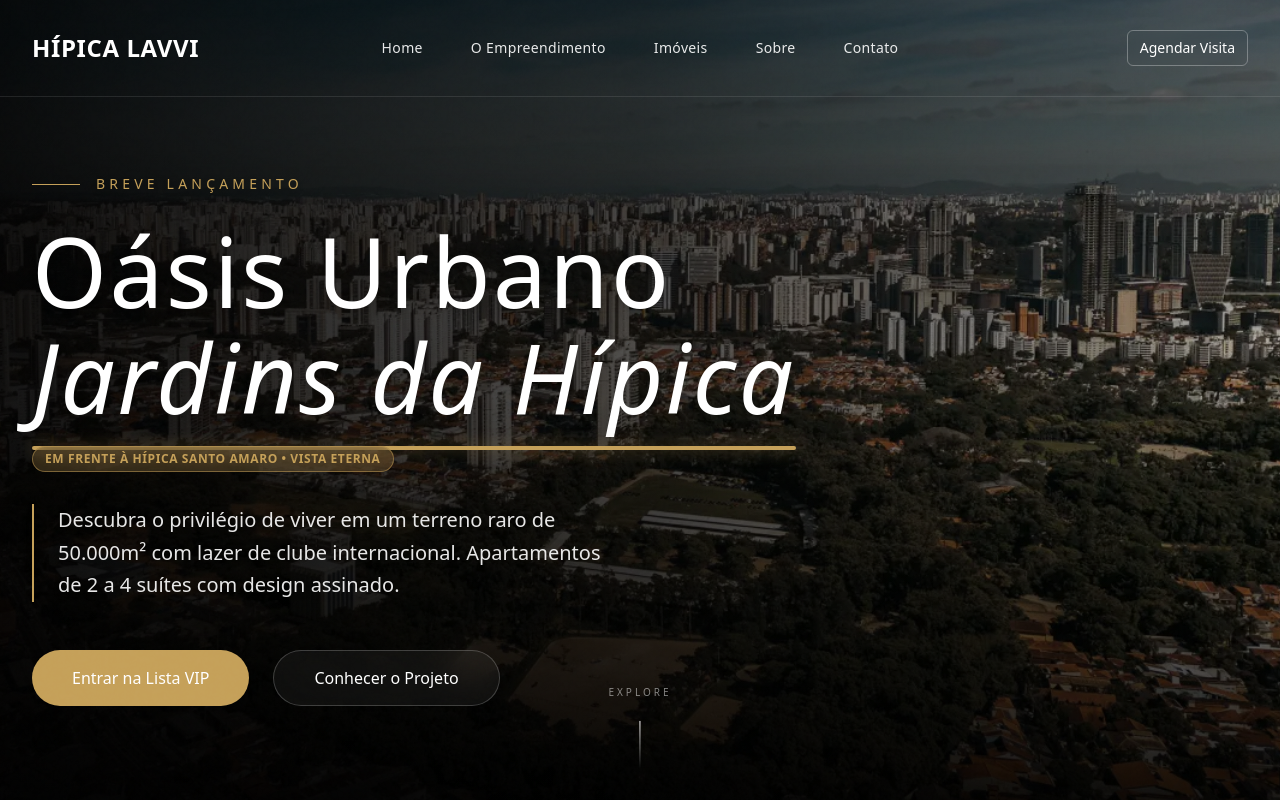
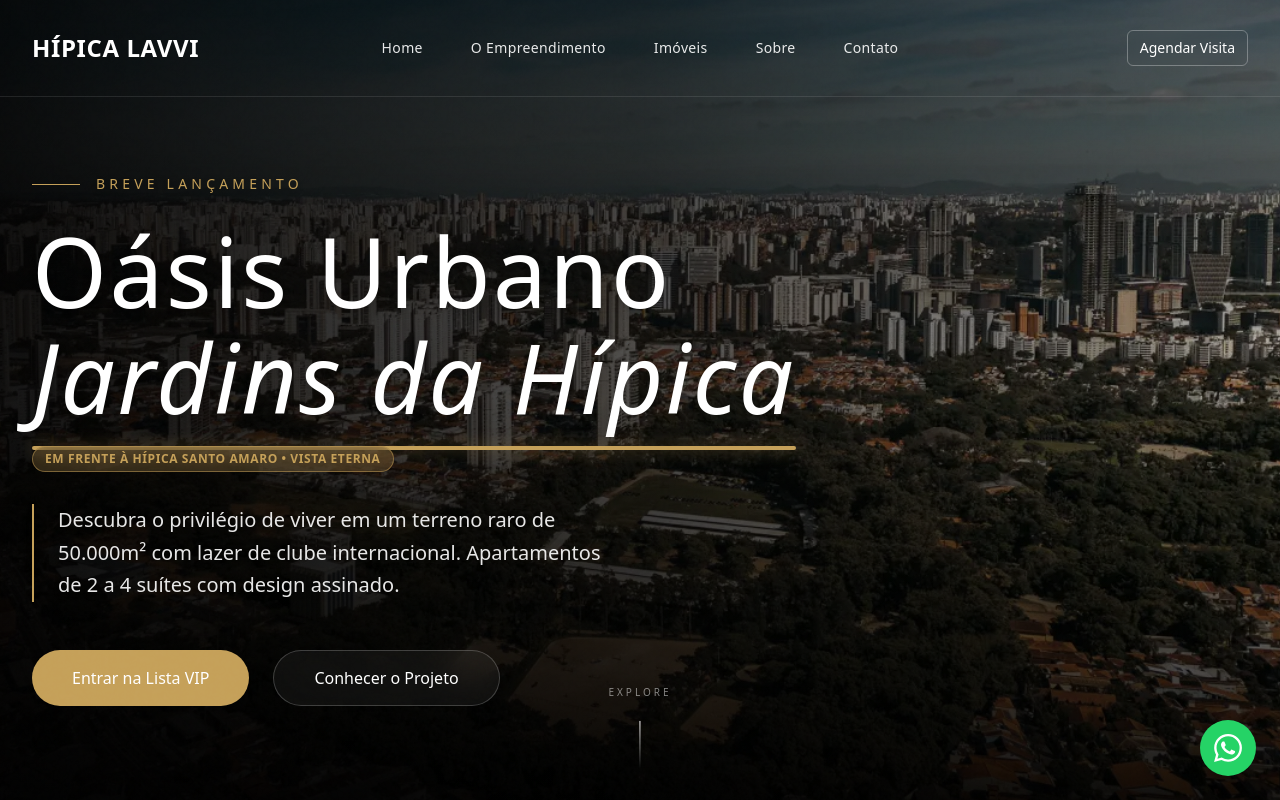
Before and after one commit to Gugalima98/hipica-lavvi, a Next.js app: page / in a window 1280 px wide. Shown: the top 800 px of the page. Built offline with nearby package versions, Linux system fonts and the light colour scheme; grey boxes are pictures that could not be loaded; a web font is replaced by a local one.

Commit message:
feat: add floating WhatsApp button

```diff
--- a/src/app/layout.tsx
+++ b/src/app/layout.tsx
@@ -4,6 +4,7 @@
 import { Header } from "@/components/layout/Header";
 import { FloatingNav } from "@/components/layout/FloatingNav";
 import { Footer } from "@/components/layout/Footer";
+import { FloatingWhatsApp } from "@/components/layout/FloatingWhatsApp";
 import { JsonLd } from "@/components/seo/JsonLd";
 import { cn } from "@/lib/utils";
 
@@ -105,6 +106,7 @@
         <main className="min-h-screen flex flex-col">
           {children}
         </main>
+        <FloatingWhatsApp />
         <Footer />
       </body>
     </html>
--- /dev/null
+++ b/src/components/layout/FloatingWhatsApp.tsx
@@ -0,0 +1,54 @@
+'use client';
+
+import { useState, useEffect } from 'react';
+import Link from 'next/link';
+import { cn } from '@/lib/utils';
+import { MessageCircle } from 'lucide-react';
+
+export function FloatingWhatsApp() {
+    const [isVisible, setIsVisible] = useState(false);
+
+    useEffect(() => {
+        // Show the button after a small delay for better entrance
+        const timer = setTimeout(() => {
+            setIsVisible(true);
+        }, 1000);
+
+        return () => clearTimeout(timer);
+    }, []);
+
+    const whatsappNumber = "5511978519899";
+    const whatsappMessage = "Olá, gostaria de mais informações sobre o Jardins da Hípica.";
+    const whatsappUrl = `https://wa.me/${whatsappNumber}?text=${encodeURIComponent(whatsappMessage)}`;
+
+    return (
+        <div
+            className={cn(
+                "fixed bottom-6 right-6 z-50 transition-all duration-500 ease-in-out",
+                isVisible ? "translate-y-0 opacity-100" : "translate-y-16 opacity-0"
+            )}
+        >
+            <Link
+                href={whatsappUrl}
+                target="_blank"
+                rel="noopener noreferrer"
+                className="relative flex items-center justify-center w-14 h-14 bg-[#25D366] text-white rounded-full shadow-lg hover:shadow-xl hover:scale-110 transition-all duration-300 group"
+                aria-label="Fale conosco pelo WhatsApp"
+            >
+                {/* Pulsing effect */}
+                <span className="absolute inline-flex h-full w-full rounded-full bg-[#25D366] opacity-40 animate-ping" />
+
+                <svg
+                    xmlns="http://www.w3.org/2000/svg"
+                    width="28"
+                    height="28"
+                    viewBox="0 0 24 24"
+                    fill="currentColor"
+                    className="z-10 group-hover:rotate-12 transition-transform duration-300"
+                >
+                    <path d="M17.472 14.382c-.297-.149-1.758-.867-2.03-.967-.273-.099-.471-.148-.67.15-.197.297-.767.966-.94 1.164-.173.199-.347.223-.644.075-.297-.15-1.255-.463-2.39-1.475-.883-.788-1.48-1.761-1.653-2.059-.173-.297-.018-.458.13-.606.134-.133.298-.347.446-.52.149-.174.198-.298.298-.497.099-.198.05-.371-.025-.52-.075-.149-.669-1.612-.916-2.207-.242-.579-.487-.5-.669-.51-.173-.008-.371-.01-.57-.01-.198 0-.52.074-.792.372-.272.297-1.04 1.016-1.04 2.479 0 1.462 1.065 2.875 1.213 3.074.149.198 2.096 3.2 5.077 4.487.709.306 1.262.489 1.694.625.712.227 1.36.195 1.871.118.571-.085 1.758-.719 2.006-1.413.248-.694.248-1.289.173-1.413-.074-.124-.272-.198-.57-.347m-5.421 7.403h-.004a9.87 9.87 0 01-5.031-1.378l-.361-.214-3.741.982.998-3.648-.235-.374a9.86 9.86 0 01-1.51-5.26c.001-5.45 4.436-9.884 9.888-9.884 2.64 0 5.122 1.03 6.988 2.898a9.825 9.825 0 012.893 6.994c-.003 5.45-4.437 9.884-9.885 9.884m8.413-18.297A11.815 11.815 0 0012.05 0C5.495 0 .16 5.335.157 11.892c0 2.096.547 4.142 1.588 5.945L.057 24l6.305-1.654a11.882 11.882 0 005.683 1.448h.005c6.554 0 11.89-5.335 11.893-11.893a11.821 11.821 0 00-3.48-8.413Z" />
+                </svg>
+            </Link>
+        </div>
+    );
+}
```
